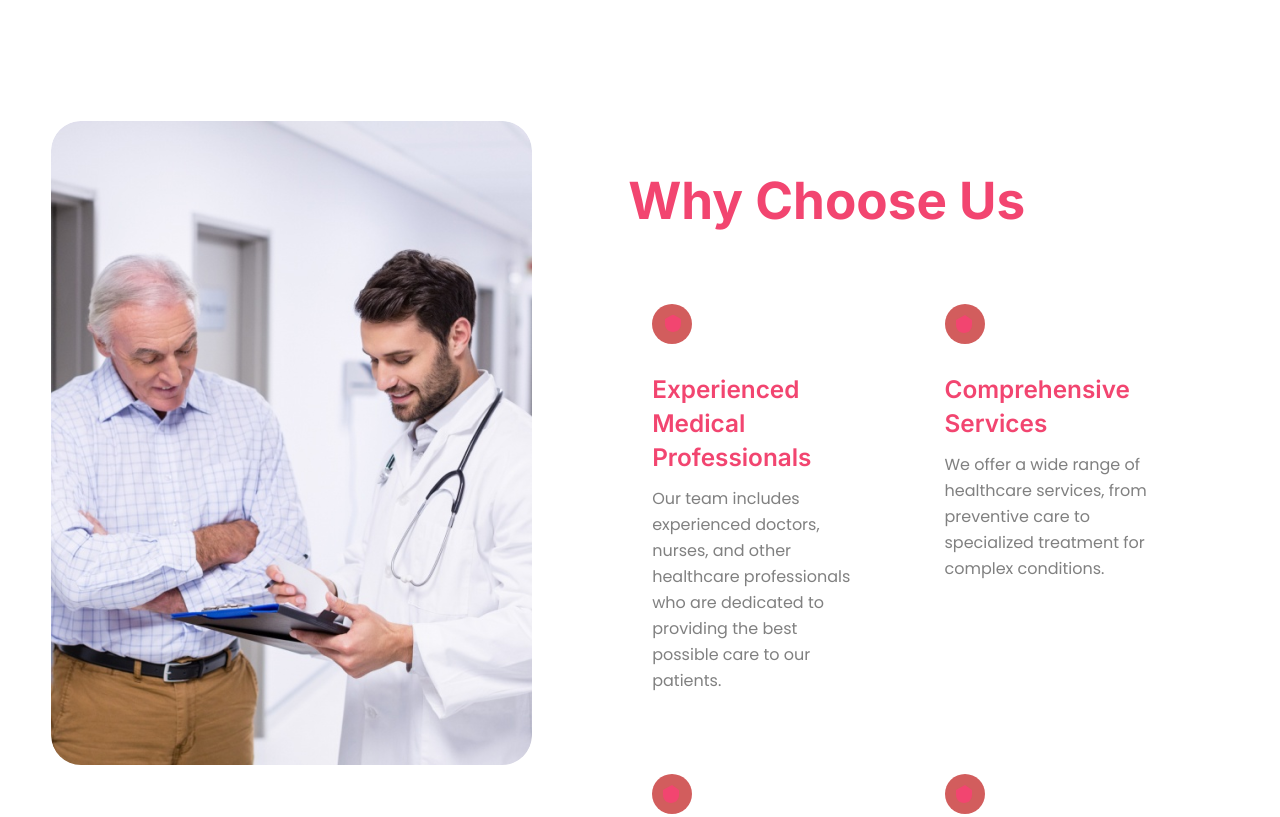
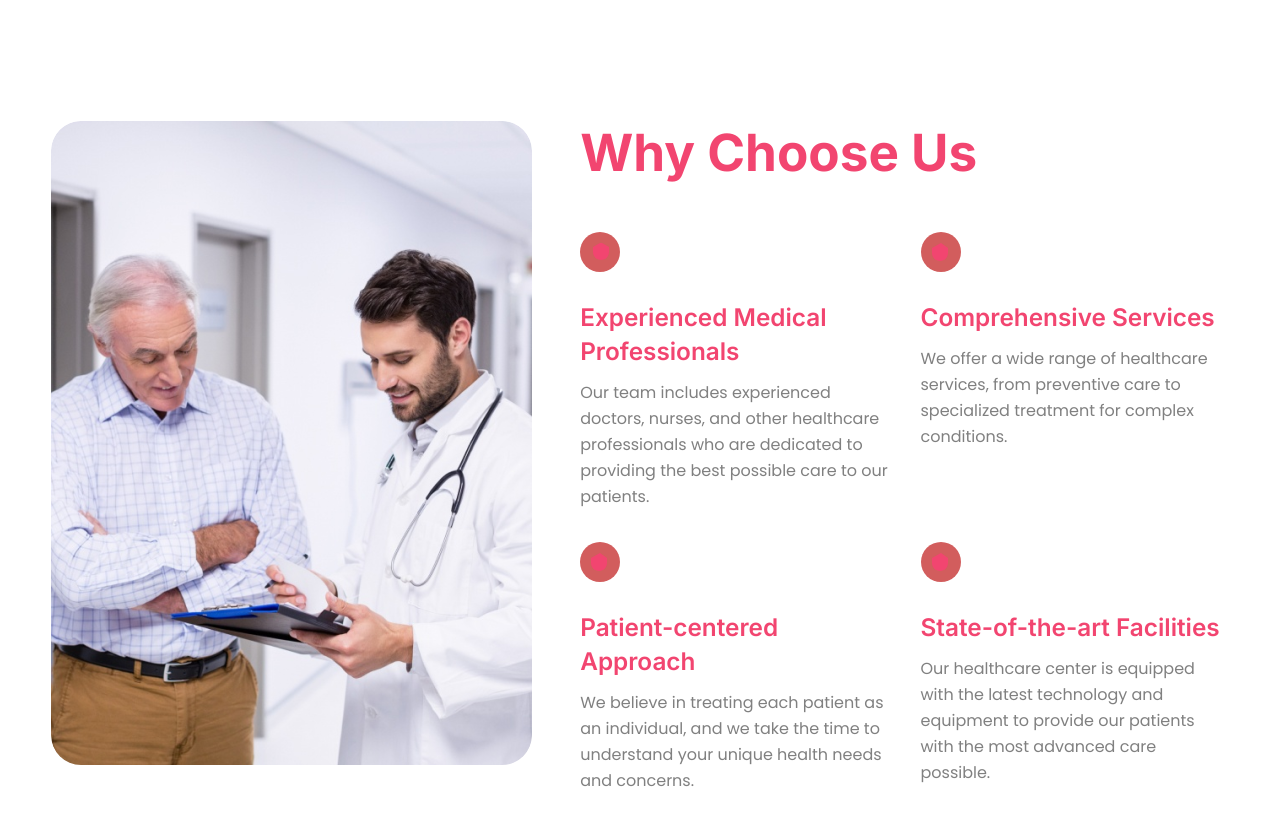
Before and after one commit to happywhendrunk/pratham-1-assignment, a website: page about.html in a window 1280 px wide. Shown: the part 1480-2297 px from the top of the page. Drawn offline with Linux system fonts and the light colour scheme.

Commit message:
refactor: reactor why-choose-us section css to make flexible and maintainable

```diff
--- a/about.css
+++ b/about.css
@@ -350,9 +350,7 @@
   fill: var(--color-white);
 }
 
-/* ============================================
-   WHY CHOOSE US SECTION
-   ============================================ */
+/*WHY CHOOSE US SECTION*/
 .why-choose-us {
   width: 100%;
   padding: var(--spacing-section) var(--container-padding);
@@ -371,9 +369,11 @@
   .why-choose-us-container {
     flex-direction: row;
     align-items: flex-start;
+    gap: var(--spacing-xl);
   }
 }
 
+/* Left Column: Image */
 .why-choose-us-image {
   width: 100%;
   max-width: 481px;
@@ -385,6 +385,7 @@
 @media (min-width: 1024px) {
   .why-choose-us-image {
     width: 481px;
+    flex: 0 0 481px;
   }
 }
 
@@ -402,16 +403,19 @@
   }
 }
 
+/* Right Column: Content (Header + Points Grid) */
 .why-choose-us-content {
   flex: 1;
+  display: flex;
+  flex-direction: column;
   background: var(--color-white);
-  padding: var(--spacing-lg);
+  /* padding: var(--spacing-lg); */
   border-radius: var(--radius-lg);
 }
 
 @media (min-width: 1024px) {
   .why-choose-us-content {
-    padding: var(--spacing-xl);
+    /* padding: var(--spacing-xl); */
   }
 }
 
@@ -424,21 +428,23 @@
   margin: 0 0 var(--spacing-xl) 0;
 }
 
+/* Two-column grid for points on desktop */
 .why-choose-us-points {
   display: grid;
   grid-template-columns: 1fr;
   gap: var(--spacing-lg);
 }
 
-@media (min-width: 640px) {
+@media (min-width: 1024px) {
   .why-choose-us-points {
     grid-template-columns: repeat(2, 1fr);
+    gap: var(--spacing-lg);
   }
 }
 
 .why-choose-us-point {
   background: var(--color-white);
-  padding: var(--spacing-md);
+  /* padding: var(--spacing-md); */
   display: flex;
   flex-direction: column;
   gap: var(--spacing-sm);
```
